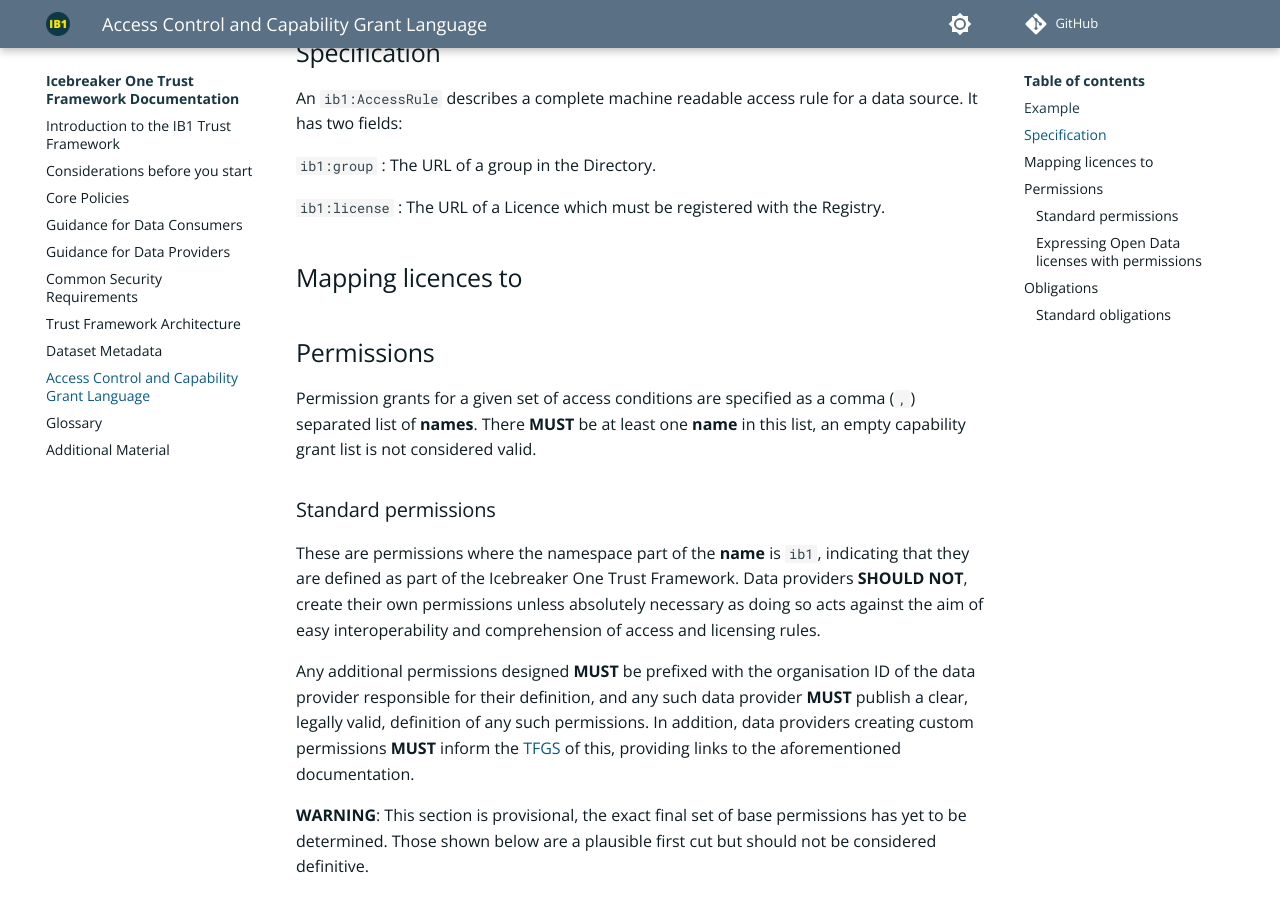
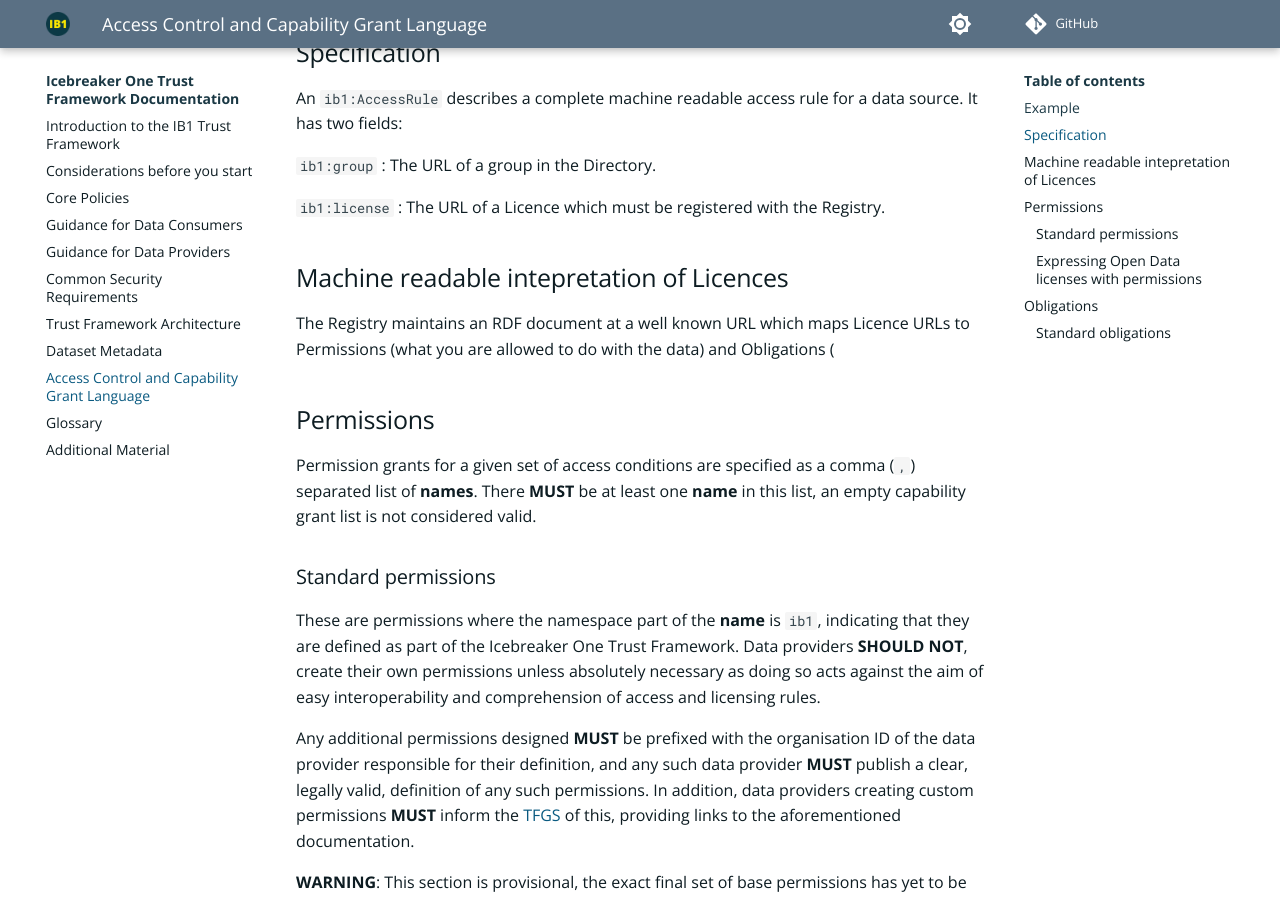
Before and after one commit to icebreakerone/ib1-technical-docs, an MkDocs documentation site: the page built from docs/access_control_specification.md, in a window 1280 px wide and 900 px high, scrolled down 941 px. Built offline with MkDocs 1.6.1 and Material for MkDocs 9.7.7, drawn with Linux system fonts in a browser that asks for light colours; plug-ins that fetch from the network failed and are left out; comment, search, counter and statistics services are not loaded; the version menu is left out.

Commit message:
docs/access_control_specification.md updated from https://stackedit.net/

```diff
--- a/docs/access_control_specification.md
+++ b/docs/access_control_specification.md
@@ -39,7 +39,9 @@
 : The URL of a Licence which must be registered with the Registry.
 
 
-## Mapping licences to
+## Machine readable intepretation of Licences
+
+The Registry maintains an RDF document at a well known URL which maps Licence URLs to Permissions (what you are allowed to do with the data) and Obligations (
 
 
 ## Permissions
```
Also changed, not shown: other parts of docs/access_control_specification.md (+1 -1 lines).
